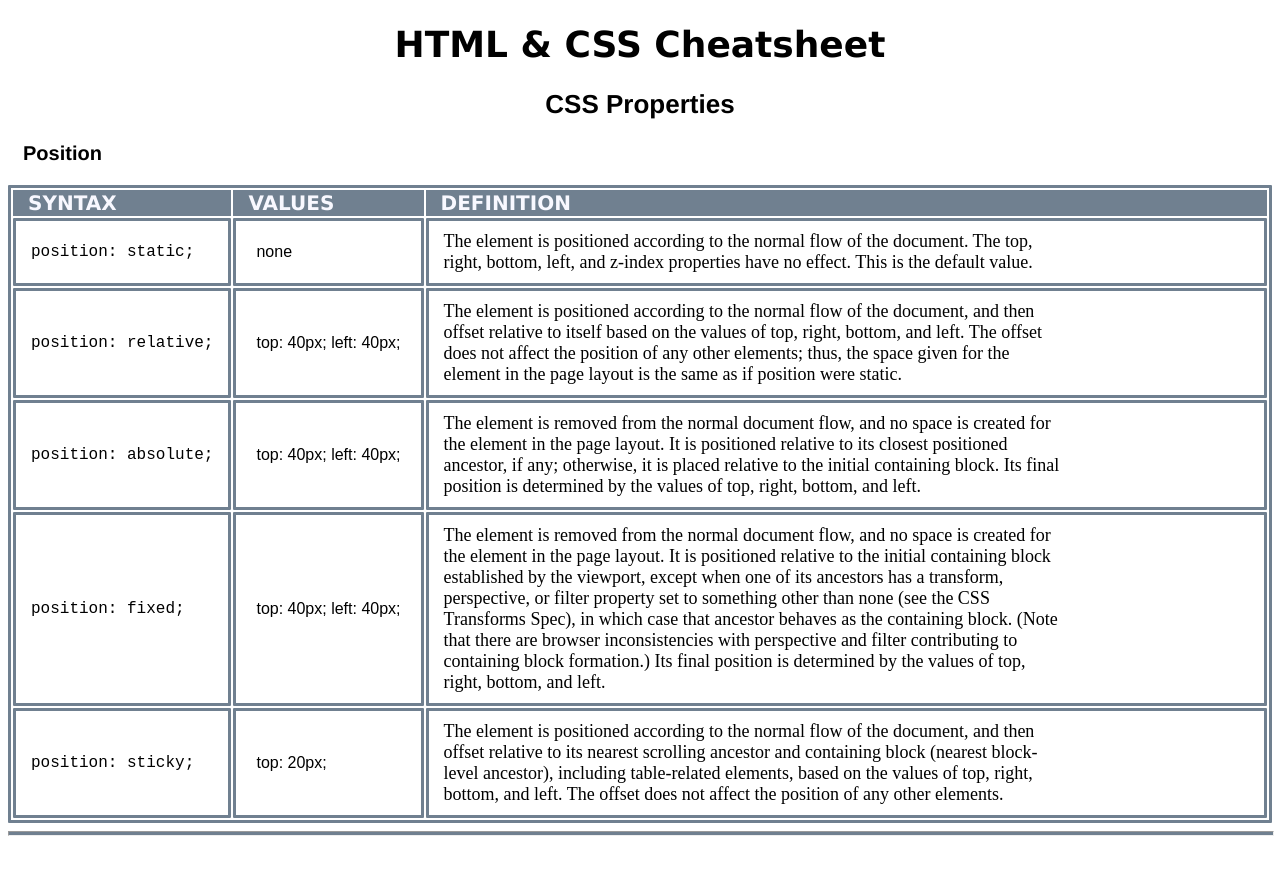
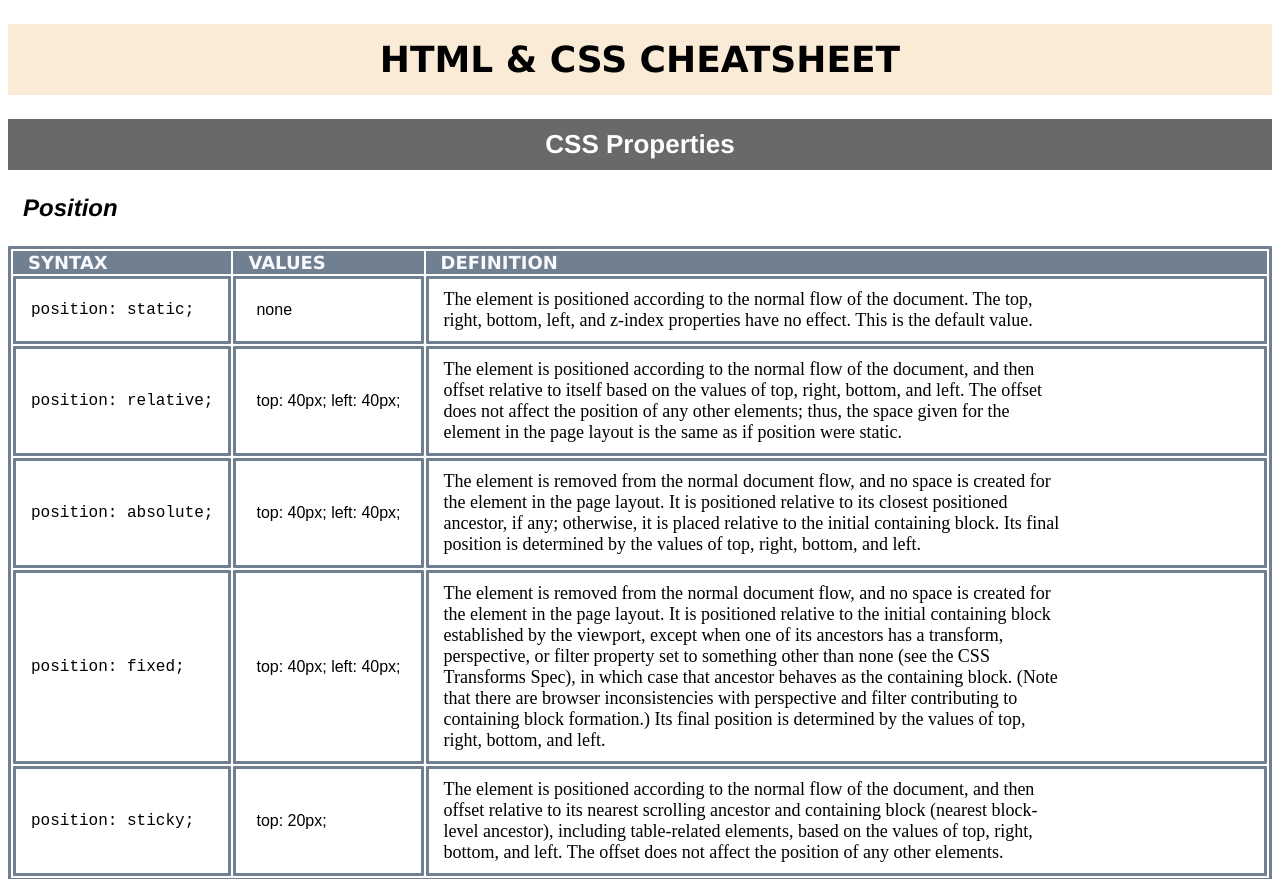
Before and after one commit to pkerwick/pkerwick.github.io, a plain HTML site: page index.html in a window 1280 px wide. Shown: the top 879 px of the page. Before the commit the page ends 844 px from the top, so only its background shows below. Drawn offline with Linux system fonts and the light colour scheme.

Commit message:
Commit revised index.html and styles.css
Changed some CSS rules.

```diff
--- a/styles.css
+++ b/styles.css
@@ -2,6 +2,9 @@ h1 {
   font-family: Geneva, Arial, sans-serif;
   font-size: 36px;
   text-align: center;
+  background-color: antiquewhite;
+  text-transform: uppercase;
+  padding: 15px 0px;
 }
 
 h2 {
@@ -10,15 +13,19 @@ h2 {
   font-size: 26px;
   font-weight: bold;
   position: relative;
+  color: white;
+  background-color: dimgrey;
+  padding: 10px 0px;
 }
 
 h3 {
   font-family: Helvetica, sans-serif;
   text-align: left;
-  font-size: 20px;
+  font-size: 24px;
   font-weight: bold;
   position: relative;
   padding-left: 15px;
+  font-style: italic;
 }
 
 table {
@@ -33,11 +40,12 @@ hr {
   margin-left: auto;
   margin-right: auto;
   background-color: slategray;
+  margin: 50px 0px;
 }
 
 .table_header {
   font-family: Geneva, Verdana, sans-serif;
-  font-size: 20px;
+  font-size: 18px;
   text-align: left;
   padding-left: 15px;
   background-color: slategray;
```
